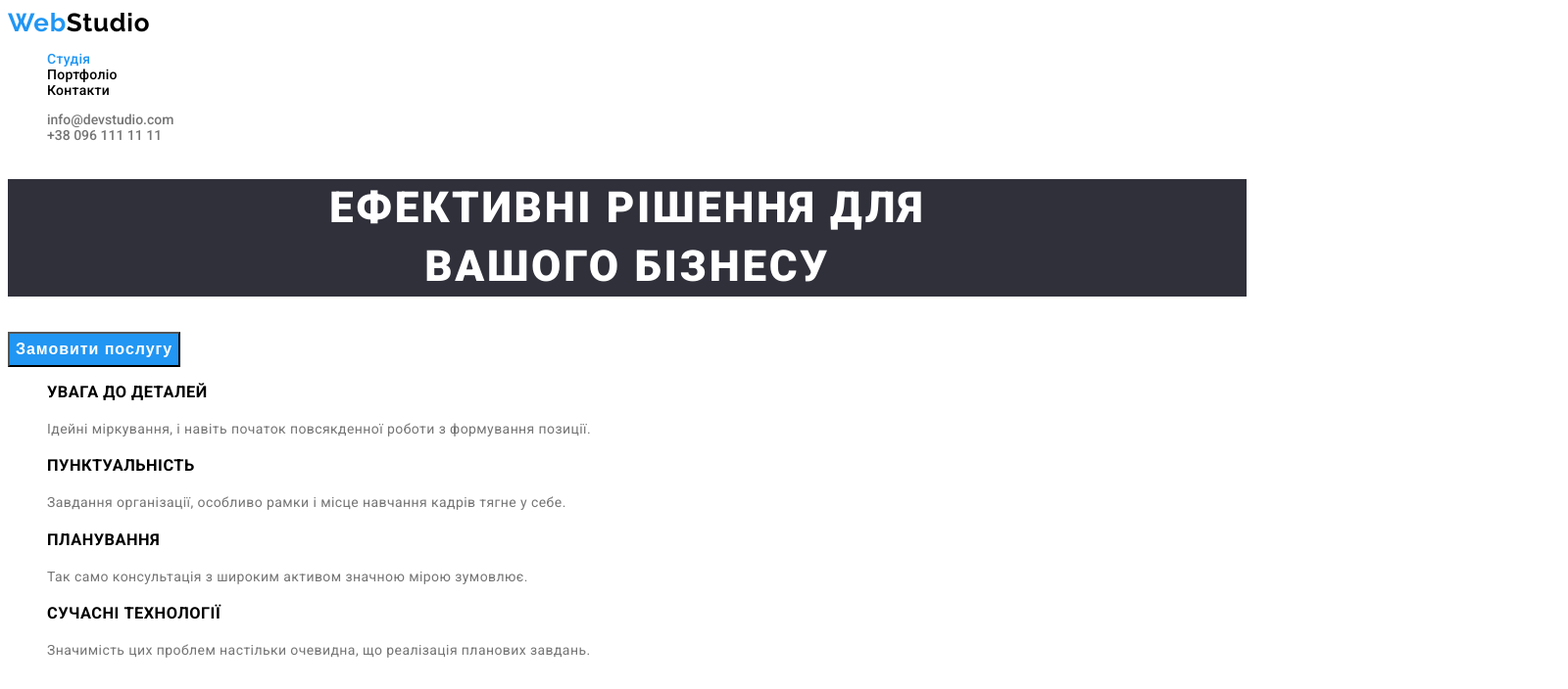
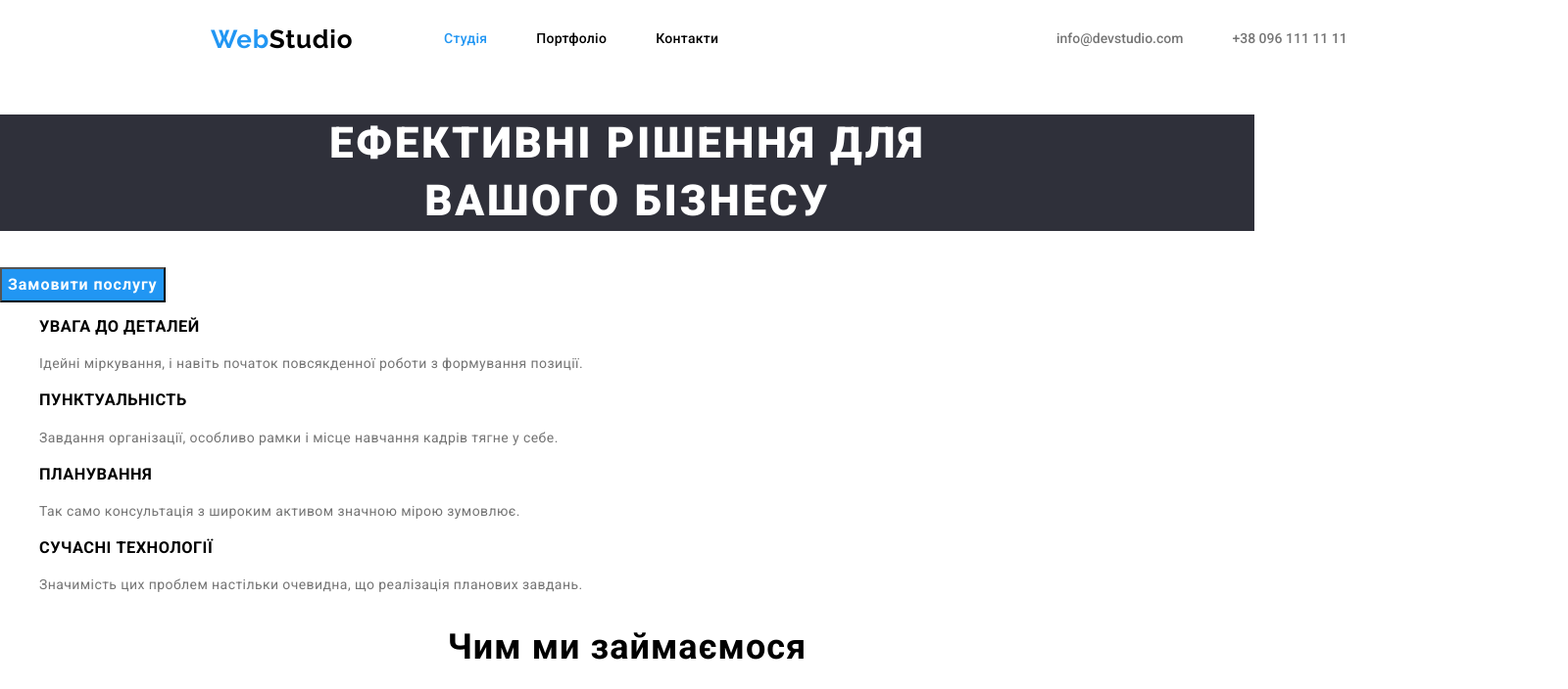
Before and after one commit to IvanMutsko/test-position, a plain HTML site: page index.html in a window 1280 px wide. Shown: the top 704 px of the page at 98% size, 1600 px wide, since content can reach past the window. Drawn offline with nearby package versions, Linux system fonts and the light colour scheme.

Commit message:
complite header

```diff
--- a/css/styles.css
+++ b/css/styles.css
@@ -5,6 +5,7 @@
     --accent-color: #2196F3;
 
 }
+
 /* боді */
 body {
     font-family: 'Roboto', sans-serif;
@@ -14,6 +15,11 @@ body {
     color: var(--main-text);
 }
 /* header */
+header {
+    width: 1600px;
+    height: 80px;
+    display: flex;
+}
 /* лого */
 .logo {
     font-family: 'Raleway';
@@ -25,6 +31,11 @@ body {
 
     text-decoration: none;
     color: var(--main-text);
+
+    display: block;
+    width: 145px;
+    margin: auto 0 auto 215px;
+
 }
 
 .logo-web {
@@ -35,25 +46,44 @@ body {
     line-height: 1.14;
     letter-spacing: 0.02em;
 
+    width: 281px;
+    margin-left: 93px;
 }
 .nav-list {
     list-style-type: none;
+    display: flex;
+    width: 281px;
+    padding-left: 0;
+    margin: 32px 0 32px 0;
 }
 .nav-list a {
     text-decoration: none;
     color: var(--main-text);
+
+    display: block;
+}
+.nav-list li:not(:first-child) {
+    margin-left: 50px;
 }
 .nav-list .active-page {
     color: var(--accent-color);
 }
-.contacts {
+.contacts-header {
     font-weight: 500;
     line-height: 1.14;
     list-style-type: none;
+    display: flex;
+    padding-left: 0;
+    margin: 32px 0 32px 344px;
 }
-.contacts a {
+.contacts-header a {
     color: var(--secondary-text);
     text-decoration: none;
+
+    display: block;
+}
+.tel {
+    margin-left: 50px;
 }
 /* hover+focus */
 .hover:hover {
@@ -67,6 +97,16 @@ footer {
     font-size: 14px;
     line-height: 1.71;
     letter-spacing: 0.03em;
+}
+.logo-footer {
+    font-family: 'Raleway';
+    font-weight: 700;
+    font-size: 26px;
+    line-height: 1.19;
+    letter-spacing: 0.03em;
+    font-style: normal;
+    text-decoration: none;
+    color: var(--white-text);
 }
 address {
     font-style: normal;
--- a/index.html
+++ b/index.html
@@ -10,6 +10,7 @@
     <link rel="preconnect" href="https://fonts.gstatic.com" crossorigin>
     <link href="https://fonts.googleapis.com/css2?family=Raleway:wght@700&family=Roboto:wght@400;500;700;900&display=swap"
     rel="stylesheet">
+    <link rel="stylesheet" href="https://cdnjs.cloudflare.com/ajax/libs/modern-normalize/1.0.0/modern-normalize.min.css" />
     <link rel="stylesheet" href="./css/styles.css">
 </head>
 
@@ -26,12 +27,12 @@
             </ul>
         </nav>
         <!-- Контакти -->
-        <ul class="contacts">
+        <ul class="contacts-header">
             <li>
-                <a href="mailto:info@devstudio.com" class="hover">info@devstudio.com</a>
+                <a href="mailto:info@devstudio.com" class="mail hover">info@devstudio.com</a>
             </li>
             <li>
-                <a href="tel:+380961111111" class="hover">+38 096 111 11 11</a>
+                <a href="tel:+380961111111" class="tel hover">+38 096 111 11 11</a>
             </li>
         </ul>
     </header>
@@ -101,7 +102,7 @@
     <!-- футер -->
     <footer>
         <!-- лого -->
-        <a href="/index.html" class="logo"><span class="logo-web">Web</span>Studio</a>
+        <a href="/index.html" class="logo-footer"><span class="logo-web">Web</span>Studio</a>
         <!-- адреса та зв'язок -->
         <address>м. Київ, пр-т Лесі Українки, 26</address>
         <p>
```
